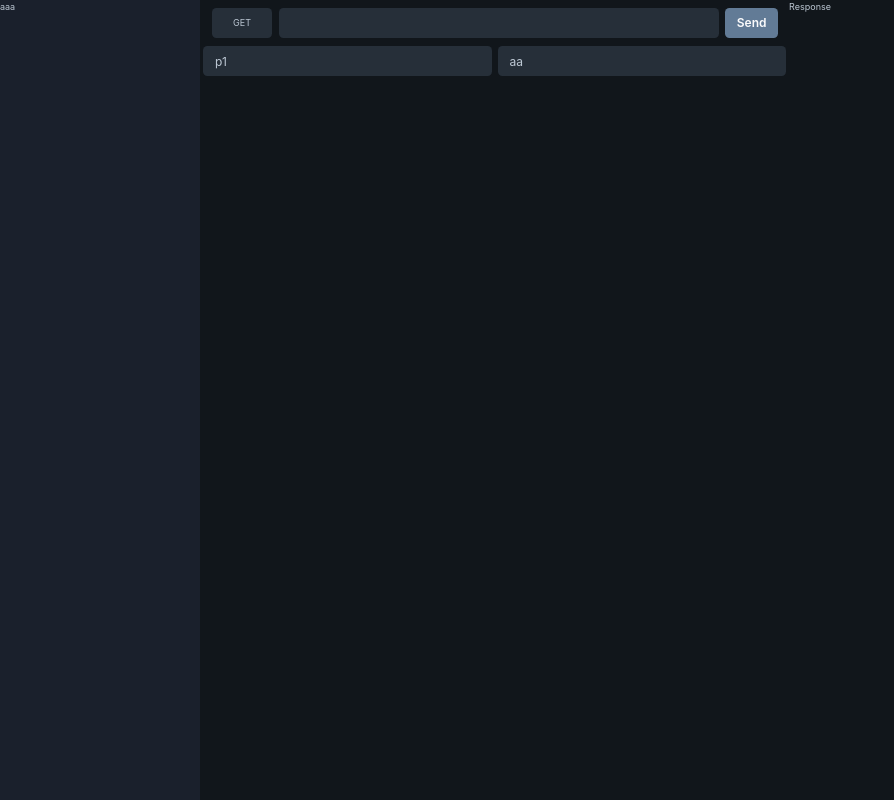
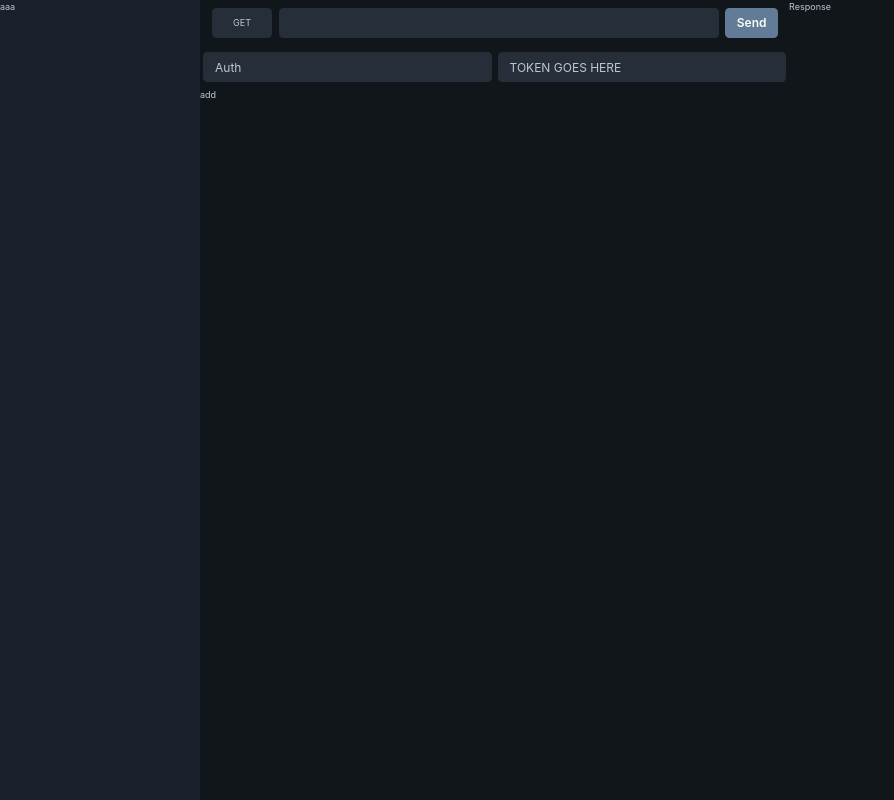
Before and after one commit to H0lyDiv3r/go-fetch, a React (Vite) app in the folder frontend/: page / in a window 1280 px wide. Shown: the whole page, without its empty margins (0-894 px from the left). Built offline with nearby package versions, Linux system fonts and the light colour scheme.

Commit message:
multiple input half way

```diff
--- a/frontend/src/components/form/multipleInput.tsx
+++ b/frontend/src/components/form/multipleInput.tsx
@@ -1,21 +1,61 @@
-import { useState } from "react";
+import React, { useEffect, useState } from "react";
 import { FormInput } from "./formInput";
 import { Flex } from "@chakra-ui/react";
+import { DefaultButton } from "./buttons";
+import { useRequestStore } from "../../store/store";
 
 export const MultipleKeyValueInput = () => {
-  const [params, setParam] = useState([{ p1: "aa" }]);
+  const { addParam, params, setParamKey } = useRequestStore();
+  const [param, setParam] = useState([
+    { id: 1, key: "Auth", value: "TOKEN GOES HERE" },
+  ]);
+
+  const handleAddField = () => {
+    setParam((params) => {
+      return [
+        ...params,
+        { id: params[params.length - 1].id + 1, key: "", value: "" },
+      ];
+    });
+  };
+
+  // const setParamKey = (e: React.ChangeEvent<HTMLInputElement>, id: number) => {
+  //   const newKey = e.target.value;
+
+  //   setParam((prevParams) => {
+  //     return prevParams.map((param) =>
+  //       param.id === id ? { ...param, key: newKey } : param,
+  //     );
+  //   });
+  // };
+
+  const setParamVal = (e: React.ChangeEvent<HTMLInputElement>, id: number) => {
+    setParam((prev) => {
+      return prev.map((param) =>
+        param.id === id ? { ...param, value: e.target.value } : param,
+      );
+    });
+  };
+
+  useEffect(() => {
+    console.log(params);
+  }, []);
+
   return (
     <>
       {params.map((item: any) => (
-        <Flex>
-          {Object.keys(item).map((param, idx) => (
-            <>
-              <FormInput value={param} setValue={() => console.log()} />
-              <FormInput value={item[param]} setValue={() => console.log()} />
-            </>
-          ))}
+        <Flex key={item.id} my={2}>
+          <FormInput
+            value={item.key}
+            setValue={(e) => setParamKey(e, item.id)}
+          />
+          <FormInput
+            value={item.value}
+            setValue={(e) => setParamVal(e, item.id)}
+          />
         </Flex>
       ))}
+      <button onClick={addParam}>add</button>
     </>
   );
 };
--- a/frontend/src/store/store.tsx
+++ b/frontend/src/store/store.tsx
@@ -1,6 +1,24 @@
+import React from "react";
 import { create } from "zustand";
 import { createJSONStorage, persist } from "zustand/middleware";
 
+// const setParamKey = (e: React.ChangeEvent<HTMLInputElement>, id: number) => {
+//   const newKey = e.target.value;
+
+//   setParam((prevParams) => {
+//     return prevParams.map((param) =>
+//       param.id === id ? { ...param, key: newKey } : param,
+//     );
+//   });
+// };
+
+// const setParamVal = (e: React.ChangeEvent<HTMLInputElement>, id: number) => {
+//   setParam((prev) => {
+//     return prev.map((param) =>
+//       param.id === id ? { ...param, value: e.target.value } : param,
+//     );
+//   });
+// };
 export enum Methods {
   GET = "GET",
   POST = "POST",
@@ -8,7 +26,7 @@ export enum Methods {
   DELETE = "DELETE",
 }
 type Headers = { [key: string]: string };
-type Params = { [key: string]: string };
+type Params = { id: number; key: string; value: string }[];
 type JsonBody = { [key: string]: string | number | boolean | JsonBody };
 type requestStore = {
   method: Methods;
@@ -18,7 +36,9 @@ type requestStore = {
   body: JsonBody;
   setMethod: (method: Methods) => void;
   setUrl: (url: string) => void;
-    addParam: (name: string, value: string) => void;
+  addParam: () => void;
+  setParamKey: (e: React.ChangeEvent<HTMLInputElement>, id: number) => void;
+  // setParamValue: (e: React.ChangeEvent<HTMLInputElement>, id: number) => void;
   addHeader: (name: string, value: string) => void;
   setJsonBody: (body: string) => void;
 };
@@ -28,17 +48,34 @@ export const useRequestStore = create<requestStore>()(
     (set, get) => ({
       method: Methods.GET,
       url: "",
-            params: {},
+      params: [{ id: 1, key: "Auth", value: "TOKEN GOES HERE" }],
       headers: {},
       body: {},
       setMethod: (method: Methods) =>
         set((state) => ({ ...state, method: method })),
       setUrl: (url: string) => set((state) => ({ ...state, url: url })),
-            addParam: (name: string, value: string) =>
+      addParam: () =>
         set((state) => {
-                    const params = { ...state.params };
-                    params[name] = value;
+          const params = [
+            ...state.params,
+            {
+              id: state.params[state.params.length - 1].id + 1,
+              key: "",
+              value: "",
+            },
+          ];
           return { ...state, params: params };
+        }),
+      setParamKey: (e: React.ChangeEvent<HTMLInputElement>, id: number) =>
+        set((state) => {
+          const newKey = e.target.value;
+
+          return {
+            ...state,
+            params: state.params.map((param) => {
+              return param.id === id ? { ...param, key: newKey } : param;
+            }),
+          };
         }),
       addHeader: (name: string, value: string) =>
         set((state) => {
```
Lines whose indentation alone changed are shown as unchanged.
